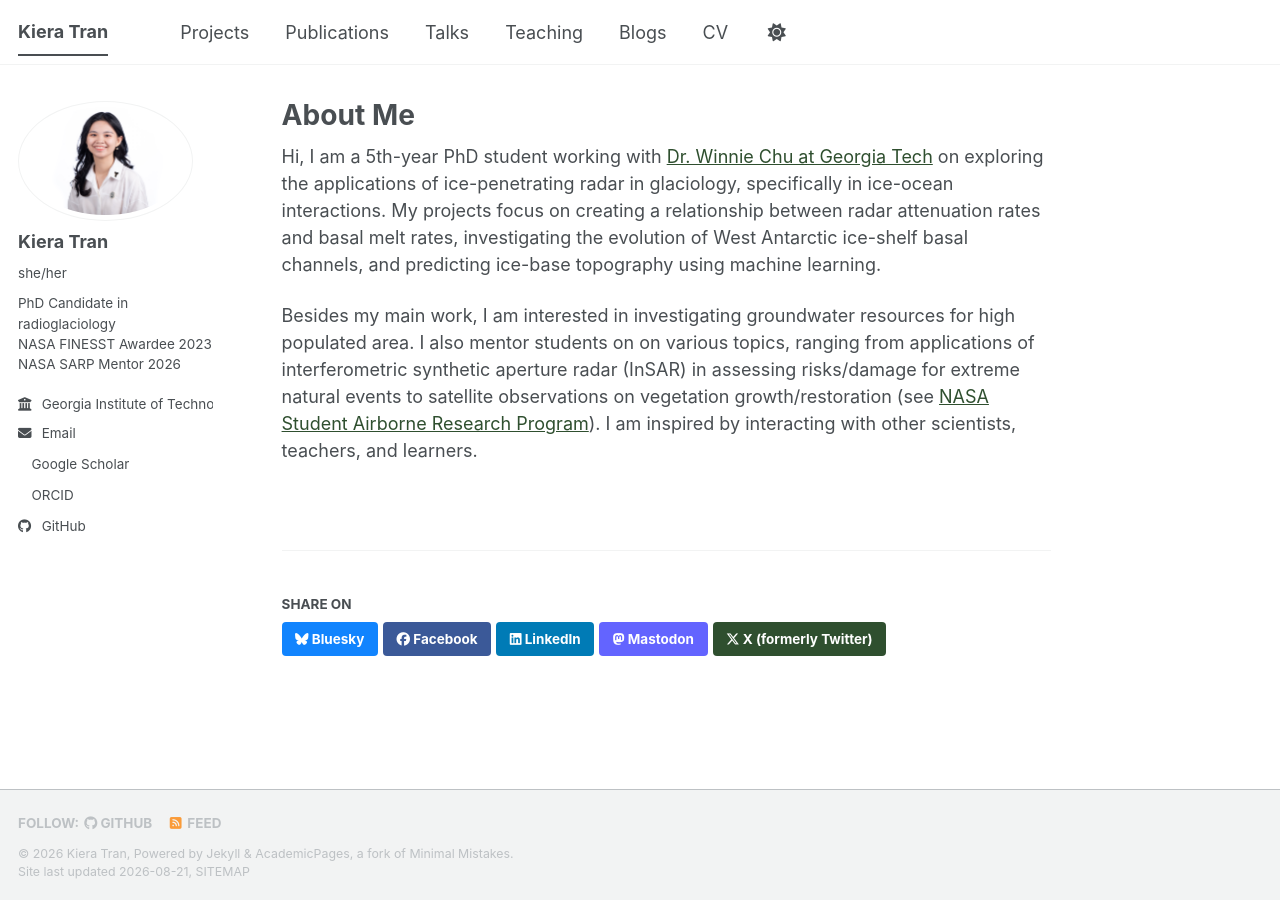
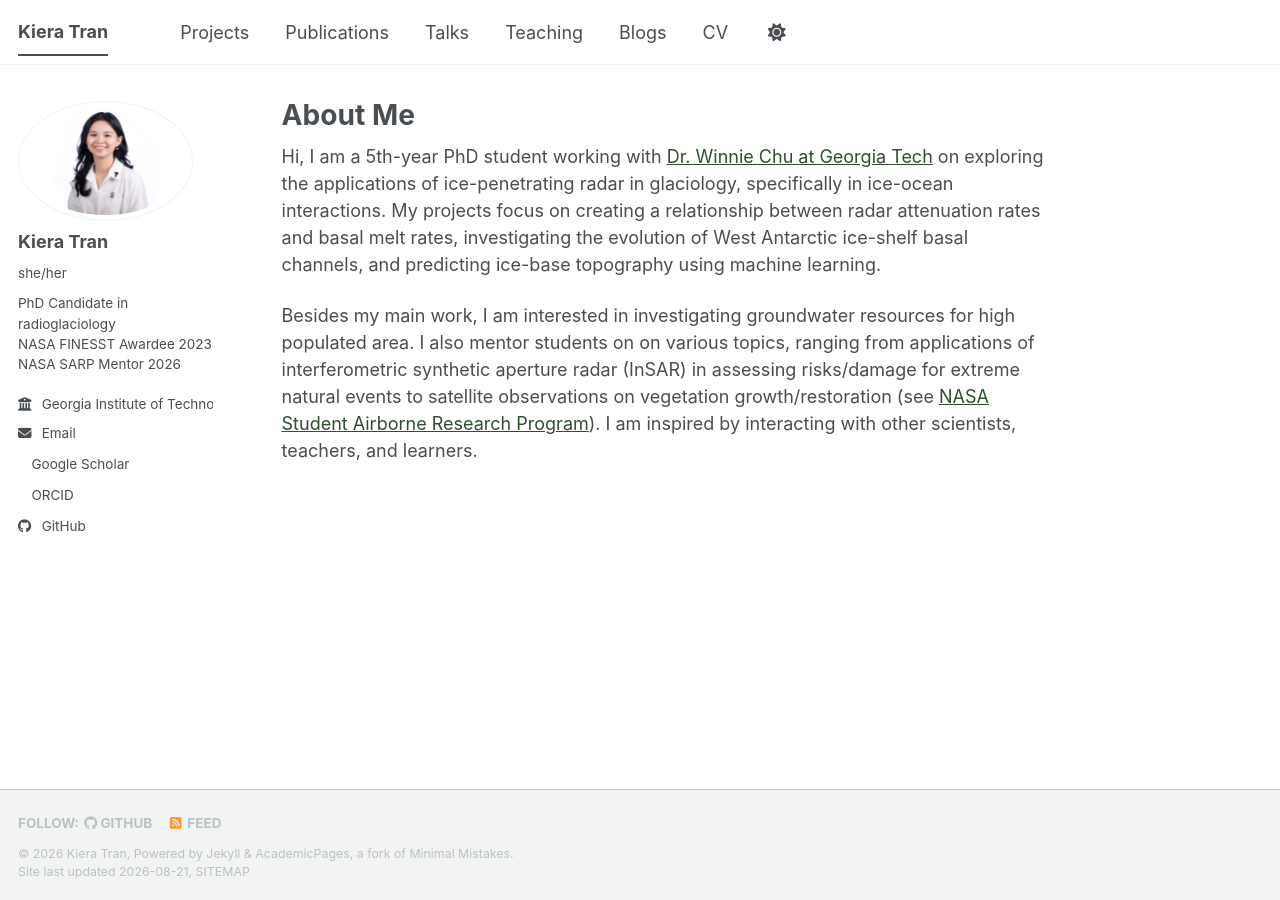
Before and after one commit to kieratran/kieratran.github.io, a Jekyll site: the page built from _pages/about.md, in a window 1280 px wide. Built offline with Jekyll 4.4.1, drawn with Linux system fonts in a browser that asks for light colours; a style sheet for code colours, icons or effects is not loaded; part of the change alters nothing that is shown.

Commit message:
Update _config.yml

```diff
--- a/_config.yml
+++ b/_config.yml
@@ -255,8 +255,6 @@ defaults:
     values:
       layout: single
       author_profile: true
-      share: true
-      comments: true
   # _teaching
   - scope:
       path: ""
```
